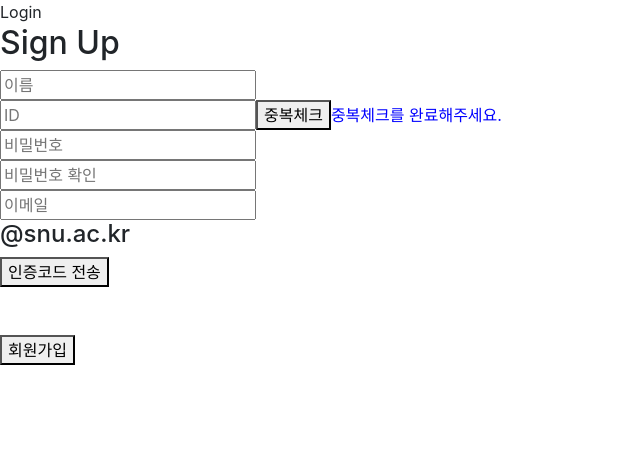
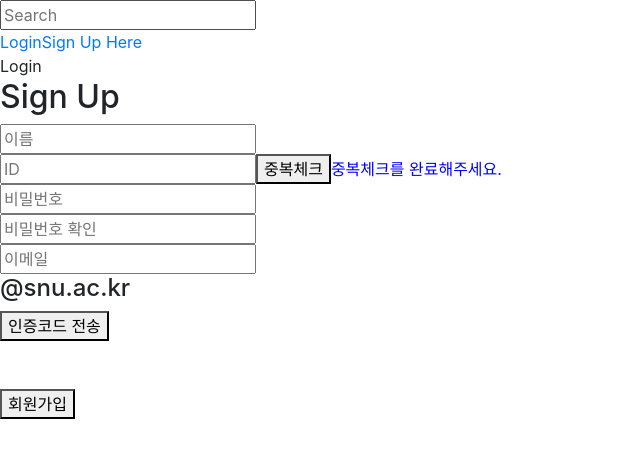
Before and after one commit to haenah/1CL_front, a React (Create React App) app in the folder onecl-front/: page /register in a window 1280 px wide. Shown: the top 458 px of the page, without its empty margins (0-640 px from the left). Built offline with nearby package versions, Linux system fonts and the light colour scheme.

Commit message:
minor fixes

```diff
--- a/onecl-front/src/components/Signup/SignUp.js
+++ b/onecl-front/src/components/Signup/SignUp.js
@@ -1,5 +1,5 @@
 import React, { Component } from 'react'
-import './SignUp.css'
+import './Signup.css'
 
 class SignUp extends Component{
   constructor(props){
@@ -136,6 +136,22 @@ class SignUp extends Component{
         <div className='heading-space'>
           <div className='heading'>
             <div className='options'>
+              <div className='search-bar'>
+                <div className='search'>
+                  <input className='search-type' maxLength='2048' type='text' placeholder='Search'></input>
+                </div>
+              </div>
+              <div className='login-section'>
+                <a className='login' href='/login'>Login</a>
+                <a className='signup' href='/register'>Sign Up Here</a>
+              </div>
+            </div>
+          </div>
+        </div>
+
+        <div className='heading-space'>
+          <div className='heading'>
+            <div className='options'>
               <div className='login-section'>
                 <a className='login'>Login</a>
               </div>
```
